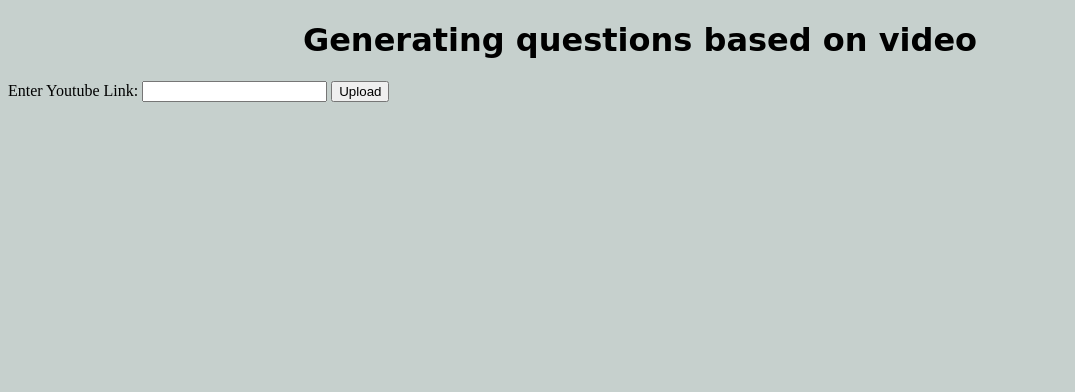
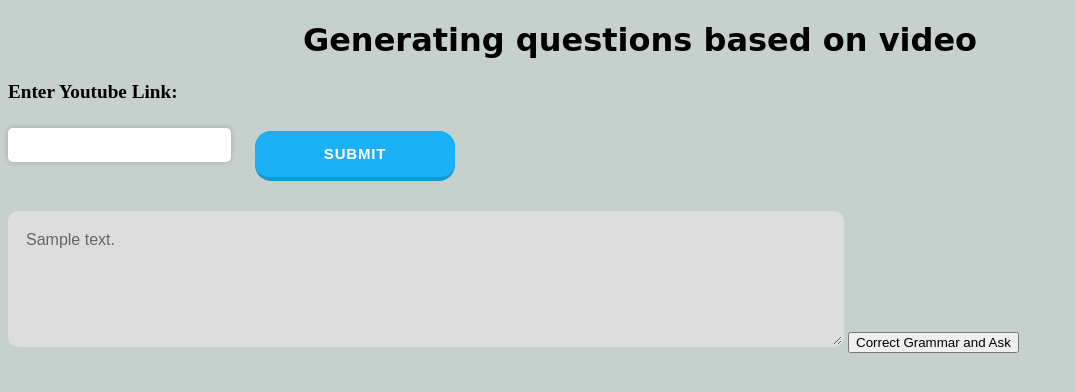
Before and after one commit to AadeshKabra/MLSC_Trojan_Horses, a Flask app: template templates/index.html in a window 1280 px wide. Shown: the top 392 px of the page, without its empty margins (0-1075 px from the left). Run offline with Flask 2, Linux system fonts and the light colour scheme; the template is opened without the code that fills it: most values are stand-ins (such as "Sample title", 1, 10 or a date in 2020); some web fonts are replaced.

Commit message:
Second commit

```diff
--- a/app.py
+++ b/app.py
@@ -1,3 +1,4 @@
+import librosa
 from flask import Flask, render_template, request
 from youtube_transcript_api import YouTubeTranscriptApi
 from youtube_dl import YoutubeDL
@@ -14,43 +15,103 @@ from google.cloud import speech_v1p1beta1 as speech
 import pyaudio
 import speechmatics
 import requests
+from youtube_transcript_api import YouTubeTranscriptApi
+
+import numpy as np
+# import deepspeech
+#
+# model_file_path = 'deepspeech-0.9.3-models.pbmm'
+# model = deepspeech.Model(model_file_path)
 
 app = Flask(__name__)
 
+questions = []
+
+def correct_grammar(text):
+    url = "https://v1.genr.ai/api/circuit-element/correct-grammar"
+
+    payload = {
+        "text": text,
+        "temperature": 0
+    }
+    headers = {"Content-Type": "application/json"}
+
+    response = requests.request("POST", url, json=payload, headers=headers)
+
+    print(response.text)
+    return response.text
+
+
+def generate_questions(text, number):
+    url = "https://v1.genr.ai/api/circuit-element/generate-questions"
+
+    payload = {
+        "text": text,
+        "temperature": 0,
+        "questions": number
+    }
+    headers = {"Content-Type": "application/json"}
+
+    response = requests.request("POST", url, json=payload, headers=headers)
+
+    # print(response.text)
+    return response.text
+
+
+def change_language(text, language):
+    pass
+
 
 def get_response(link):
-    {
-        "upload_url": "https://cdn.assemblyai.com/upload/f4932e0c-4f0a-40b8-8994-bdae0c0980fb"
-    }
-    # endpoint = "https://api.assemblyai.com/v2/transcript"
-    #
-    # json = {
-    #   "audio_url": link
-    # }
-    #
-    # headers = {
-    #   "Authorization": "5bc89d5b393647ca8c16be552ecea059",
-    #   "Content-Type": "application/json"
-    # }
+    import requests
+    filename = "audio.wav"
+
+    def read_file(filename, chunk_size=5242880):
+        with open(filename, 'rb') as _file:
+            while True:
+                data = _file.read(chunk_size)
+                if not data:
+                    break
+                yield data
+
+    headers = {'authorization': "b2954594ba2543268070bf45ba7d7c97"}
+    response = requests.post('https://api.assemblyai.com/v2/upload',
+                             headers=headers,
+                             data=read_file(filename))
+
+    print(response.json())
+
 
     endpoint = "https://api.assemblyai.com/v2/transcript"
-    json = {"audio_url": "https://bit.ly/3yxKEIY"}
+    json = {"audio_url": response.json()['upload_url']}
     headers = {
-        "authorization": "5bc89d5b393647ca8c16be552ecea059",
+        "authorization": "b2954594ba2543268070bf45ba7d7c97",
     }
+
+    # endpoint = "https://api.assemblyai.com/v2/transcript"
+    # json = {"audio_url": "https://bit.ly/3yxKEIY"}
+    # headers = {
+    #     "authorization": "YOUR-API-TOKEN",
+    # }
     response = requests.post(endpoint, json=json, headers=headers)
+    print(response.json())
+    # while True:
+    #     response = requests.get(endpoint, json=json, headers=headers)
+    #     if response.json()["status"] == "processing":
+    #         break
+    # response = requests.get(endpoint, json=json, headers=headers)
+    # print(response)
+    # print(response.json()['transcripts'])
 
-    # response = requests.post(endpoint, json=json, headers=headers)
-    return response
+    endpoint = "https://api.assemblyai.com/v2/transcript/YOUR-TRANSCRIPT-ID-HERE"
+    headers = {
+        "authorization": "YOUR-API-TOKEN",
+    }
+    response = requests.get(endpoint, headers=headers)
+    print(response.json())
 
 
-def read_file(filename, chunk_size=5242880):
-    with open(filename, 'rb') as _file:
-        while True:
-            data = _file.read(chunk_size)
-            if not data:
-                break
-            yield data
+
 
 
 @app.route("/")
@@ -63,93 +124,92 @@ def input():
     link = request.form.get("inputText")
     print(link)
 
+    video_link = link
+    v_index = video_link.index("v=")
+    video_id = video_link[v_index + 2:]
+
+    srt = YouTubeTranscriptApi.get_transcript(video_id)
+    text_list = []
+    for transcript in srt:
+        text_list.append(transcript['text'])
+
+    text = ' '.join(text_list)
+    print(text)
+
     # Generating Mp4 file from youtube link
-    yt = YouTube(link)
-    stream = yt.streams.get_audio_only()
-    stream.download(filename="video.mp4")
+    # yt = YouTube(link)
+    # stream = yt.streams.get_audio_only()
+    # stream.download(filename="video.mp4")
 
 
-    transcribed_audio_file_name = "audio.wav"
-    zoom_video_file_name = "video.mp4"
+    # transcribed_audio_file_name = "audio.wav"
+    # zoom_video_file_name = "video.mp4"
+    #
+    # audioclip = AudioFileClip(zoom_video_file_name)
+    # audioclip.write_audiofile(transcribed_audio_file_name)
 
-    audioclip = AudioFileClip(zoom_video_file_name)
-    audioclip.write_audiofile(transcribed_audio_file_name)
+    # text = get_response(link)
+    # text = "Generating random paragraphs can be an excellent way for writers to get their creative flow going at the beginning of the day. The writer has no idea what topic random paragraph will be about when it appears. These forces the writer to use creativity to complete one of three common writing challenges. The writer can use the paragraph a the first one of a short story and build upon it. A second option is to use the random paragraph somewhere in a short story they create. The thi option is to have the random paragraph be the ending paragraph in a short story. No matter which of these challenges is undertook, the writer is forced to use creativity to incorporate the paragraph into their writing."
+
+    return render_template("index.html", text=text)
 
 
-    API_ENDPOINT = "https://api.assemblyai.com/v2/upload"
-    file_path = "video.mp4"
-    headers = {
-        "Authorization": "5bc89d5b393647ca8c16be552ecea059",
-    }
-
-    with open(file_path, "rb") as file:
-        response = requests.post(
-            API_ENDPOINT,
-            headers=headers,
-            data=file,
-        )
-
-        # Get the ID of the uploaded file
-        file_id = response.json()["upload_url"].split("/")[-1]
+@app.route("/correctGrammar", methods=['POST'])
+def correctGrammar():
+    text = request.form.get("text")
+    return render_template("questions.html", text=text)
 
 
+@app.route("/question", methods=['POST'])
+def question():
+    number = request.form.get("number")
+    print(number)
+    return render_template("questions.html")
 
-    API_ENDPOINT = "https://api.assemblyai.com/v2/transcript"
-    headers = {
-        "Authorization": "5bc89d5b393647ca8c16be552ecea059",
-        "Content-Type": "application/json",
-    }
 
-    data = {
-        "audio_url": f"https://cdn.assemblyai.com/upload/{file_id}",
-        "auto_highlights": True,
-    }
+@app.route("/questionGenerate", methods=['POST'])
+def askQuestions():
+    text = request.form.get("text")
+    number = request.form.get("number")
+    ques_dic = generate_questions(text, number)
+    print(ques_dic)
 
-    response = requests.post(
-        API_ENDPOINT,
-        headers=headers,
-        json=data,
-    )
+    questions_str = ques_dic.split(':')[1]
+    questions_list = questions_str.split('\\n')
+    questions_list[0] = questions_list[0][1:]
+    questions_list[len(questions_list)-1] = questions_list[len(questions_list)-1][:-2]
+    print(questions_list)
+    global questions
+    questions = questions_list
+    return render_template("display.html", questions=questions_list)
 
-    # Get the ID of the transcription job
-    transcription_id = response.json()["id"]
 
-    import requests
-    import time
+# @app.route("/language", methods=['POST'])
+# def language():
+#     lang = request.form.get("language")
+#     url = "https://v1.genr.ai/api/circuit-element/translate-text"
+#     temp_questions = []
+#
+#     global questions
+#     for question in questions:
+#         payload = {
+#             "text": question,
+#             "temperature": 0.3,
+#             "target_language": lang
+#         }
+#         headers = {"Content-Type": "application/json"}
+#
+#         response = requests.request("POST", url, json=payload, headers=headers)
+#
+#         print(response.text)
+#         temp_questions.append(response.text)
+#
+#     print(temp_questions)
+#     return render_template("display.html", questions=temp_questions)
 
-    API_ENDPOINT = f"https://api.assemblyai.com/v2/transcript/{transcription_id}"
-    headers = {
-        "Authorization": "5bc89d5b393647ca8c16be552ecea059",
-    }
-
-    while True:
-        response = requests.get(
-            API_ENDPOINT,
-            headers=headers,
-        )
-        response_data = response.json()
-        status = response_data["status"]
-
-        if status == "completed":
-            transcript_text = response_data["text"]
-            print(transcript_text)
-            break
-
-        time.sleep(5)
-    # filename = "audio.wav"
-    # headers = {'authorization': "YOUR-API-TOKEN"}
-    # response = requests.post('https://api.assemblyai.com/v2/upload',
-    #                          headers=headers,
-    #                          data=read_file(filename))
-    #
-    # print(response.json())
-
-    # response = get_response(link)
-    # response_dic = response.json()
-    # # parse(response)
-    # print(response_dic)
-    return render_template("text.html")
 
 
 if __name__ == "__main__":
     app.run()
+
+# {"output":"1. What are the three common writing challenges that can be undertaken when using a random paragraph?\n2. How can a random paragraph be used to start a short story?\n3. What are the benefits of using a random paragraph to get creative flow going?\n4. How can a random paragraph be used in the middle of a short story?\n5. What are the advantages of using a random paragraph as the ending of a short story?"}
--- a/templates/index.html
+++ b/templates/index.html
@@ -11,14 +11,137 @@
     <link href="https://fonts.googleapis.com/css2?family=Lilita+One&family=Signika:wght@500&family=Tilt+Warp&display=swap" rel="stylesheet">
 
     <style>
-        body{
+        <style>
+        body {
             background-color: rgb(198, 208, 205);
         }
 
-        h1{
+        h1 {
             font-family: 'Tilt Warp', cursive;
             text-align: center;
         }
+
+        /* CSS code for input field */
+        label {
+            display: block;
+            font-size: 1.2rem;
+            font-weight: bold;
+            margin-bottom: 0.5rem;
+        }
+
+        .link {
+            display: flex;
+        }
+
+        input[type="text"] {
+            padding: 0.5rem;
+            font-size: 1rem;
+            border: none;
+            /* height: 2rem; */
+            border-radius: 5px;
+            box-shadow: 0 0 5px rgba(0, 0, 0, 0.2);
+            transition: box-shadow 0.3s ease-in-out;
+        }
+
+        input[type="text"]:focus {
+            outline: none;
+            box-shadow: 0 0 5px rgba(0, 0, 0, 0.5);
+        }
+
+
+        .textarea {
+            background-color: #dddddd;
+            color: #666666;
+            padding: 1em;
+            border-radius: 10px;
+            border: 2px solid transparent;
+            outline: none;
+            font-family: "Heebo", sans-serif;
+            font-weight: 500;
+            font-size: 16px;
+            line-height: 1.4;
+            width: 800px;
+            height: 100px;
+            transition: all 0.2s;
+            margin-top: 30px;
+        }
+
+        .textarea:hover {
+            cursor: pointer;
+            background-color: #eeeeee;
+        }
+
+        .textarea:focus {
+            cursor: text;
+            color: #333333;
+            background-color: white;
+            border-color: #333333;
+        }
+
+        .button {
+            display: flex;
+        }
+
+        .button-19 {
+            appearance: button;
+            background-color: #1899D6;
+            border: solid transparent;
+            border-radius: 16px;
+            border-width: 0 0 4px;
+            box-sizing: border-box;
+            color: #FFFFFF;
+            cursor: pointer;
+            display: inline-block;
+            font-family: din-round, sans-serif;
+            font-size: 15px;
+            font-weight: 700;
+            letter-spacing: .8px;
+            line-height: 20px;
+            margin: 20px 20px 0 20px;
+            outline: none;
+            overflow: visible;
+            padding: 13px 16px;
+            text-align: center;
+            text-transform: uppercase;
+            touch-action: manipulation;
+            transform: translateZ(0);
+            transition: filter .2s;
+            user-select: none;
+            -webkit-user-select: none;
+            vertical-align: middle;
+            white-space: nowrap;
+            width: 200px;
+        }
+
+        .button-19:after {
+            background-clip: padding-box;
+            background-color: #1CB0F6;
+            border: solid transparent;
+            border-radius: 16px;
+            border-width: 0 0 4px;
+            bottom: -4px;
+            content: "";
+            left: 0;
+            position: absolute;
+            right: 0;
+            top: 0;
+            z-index: -1;
+        }
+
+        .button-19:main,
+        .button-19:focus {
+            user-select: auto;
+        }
+
+        .button-19:hover:not(:disabled) {
+            filter: brightness(1.1);
+            -webkit-filter: brightness(1.1);
+        }
+
+        .button-19:disabled {
+            cursor: auto;
+        }
+
     </style>
 </head>
 <body>
@@ -27,12 +150,14 @@
         <label for="inputText">Enter Youtube Link: </label>
         <input type="text" id="inputText" name="inputText">
 
-        <button type="submit">Upload</button>
+        <button class="button-19" role="button" type="submit">Submit</button>
     </form>
 
-    <form action="" method="post">
+    <form action="/correctGrammar" method="post">
+        <textarea class="textarea" id="text" name="text">{{ text }}</textarea>
+        <button type="submit">Correct Grammar and Ask</button>
+    </form>
 
-    </form>
 
 </body>
 </html>
```
Also changed, not shown: templates/display.html (added, +33 -0 lines), templates/questions.html (added, +18 -0 lines).
